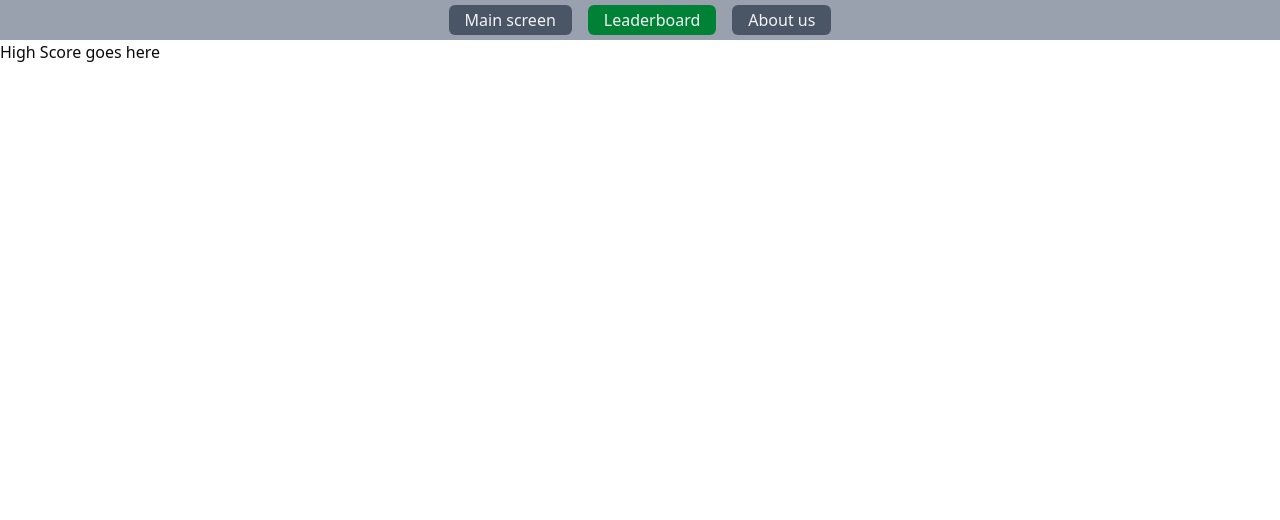
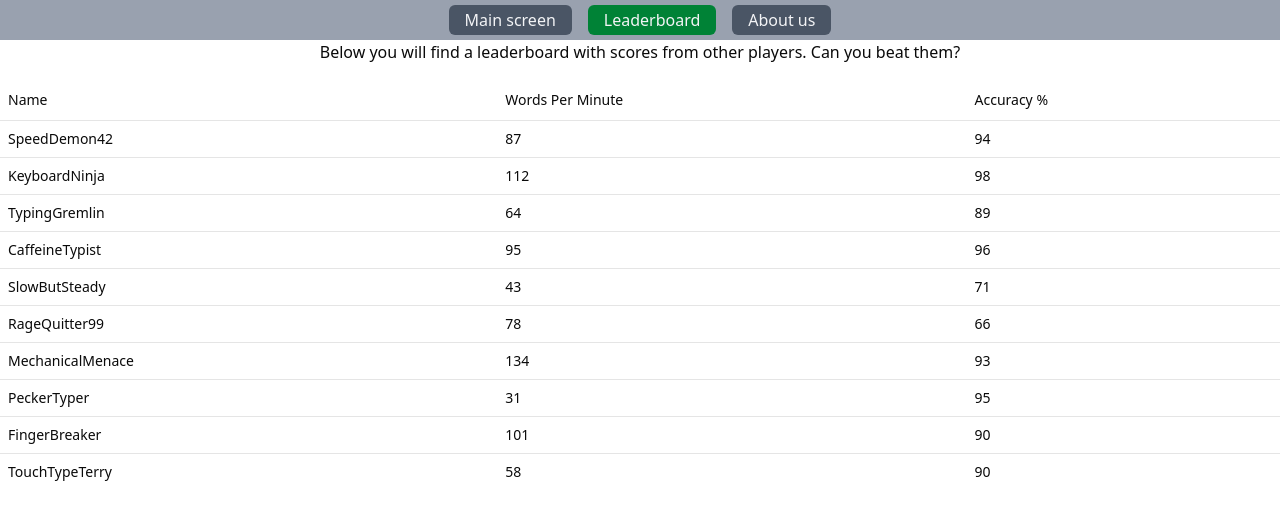
Before and after one commit to LukCen/nextyper, a Next.js app: page /hi-score in a window 1280 px wide. Shown: the top 520 px of the page. Built offline with nearby package versions, Linux system fonts and the light colour scheme.

Commit message:
leaderboard added - regular table for now, hardcoded

```diff
--- a/app/components/Leaderboard.tsx
+++ b/app/components/Leaderboard.tsx
@@ -1,9 +1,52 @@
 'use client'
-import React from 'react'
+
+import {
+  Table,
+  TableBody,
+  TableCell,
+  TableHead,
+  TableHeader,
+  TableRow,
+} from "@/components/ui/table"
+
+const dummyPlayers = [
+  { name: "SpeedDemon42", wpm: 87, accuracy: 94 },
+  { name: "KeyboardNinja", wpm: 112, accuracy: 98 },
+  { name: "TypingGremlin", wpm: 64, accuracy: 89 },
+  { name: "CaffeineTypist", wpm: 95, accuracy: 96 },
+  { name: "SlowButSteady", wpm: 43, accuracy: 71 },
+  { name: "RageQuitter99", wpm: 78, accuracy: 66 },
+  { name: "MechanicalMenace", wpm: 134, accuracy: 93 },
+  { name: "PeckerTyper", wpm: 31, accuracy: 95 },
+  { name: "FingerBreaker", wpm: 101, accuracy: 90 },
+  { name: "TouchTypeTerry", wpm: 58, accuracy: 90 },
+]
+
+
 
 const Leaderboard = () => {
   return (
-    <div>Leaderboard</div>
+    <main className="flex flex-col gap-4 items-center">
+      <h1>Below you will find a leaderboard with scores from other players. Can you beat them?</h1>
+      <Table>
+        <TableHeader>
+          <TableRow>
+            <TableHead>Name</TableHead>
+            <TableHead>Words Per Minute</TableHead>
+            <TableHead>Accuracy %</TableHead>
+          </TableRow>
+        </TableHeader>
+        <TableBody>
+          {dummyPlayers.map((p, i) => (
+            <TableRow key={i}>
+              <TableCell>{p.name}</TableCell>
+              <TableCell>{p.wpm}</TableCell>
+              <TableCell>{p.accuracy}</TableCell>
+            </TableRow>
+          ))}
+        </TableBody>
+      </Table>
+    </main>
   )
 }
 
--- a/app/hi-score/page.tsx
+++ b/app/hi-score/page.tsx
@@ -1,8 +1,12 @@
 'use client'
+
+import Leaderboard from "../components/Leaderboard"
 
 const page = () => {
   return (
-    <div>High Score goes here</div>
+    <>
+      <Leaderboard />
+    </>
   )
 }
 
--- /dev/null
+++ b/components/ui/table.tsx
@@ -0,0 +1,116 @@
+"use client"
+
+import * as React from "react"
+
+import { cn } from "@/lib/utils"
+
+function Table({ className, ...props }: React.ComponentProps<"table">) {
+  return (
+    <div
+      data-slot="table-container"
+      className="relative w-full overflow-x-auto"
+    >
+      <table
+        data-slot="table"
+        className={cn("w-full caption-bottom text-sm", className)}
+        {...props}
+      />
+    </div>
+  )
+}
+
+function TableHeader({ className, ...props }: React.ComponentProps<"thead">) {
+  return (
+    <thead
+      data-slot="table-header"
+      className={cn("[&_tr]:border-b", className)}
+      {...props}
+    />
+  )
+}
+
+function TableBody({ className, ...props }: React.ComponentProps<"tbody">) {
+  return (
+    <tbody
+      data-slot="table-body"
+      className={cn("[&_tr:last-child]:border-0", className)}
+      {...props}
+    />
+  )
+}
+
+function TableFooter({ className, ...props }: React.ComponentProps<"tfoot">) {
+  return (
+    <tfoot
+      data-slot="table-footer"
+      className={cn(
+        "border-t bg-muted/50 font-medium [&>tr]:last:border-b-0",
+        className
+      )}
+      {...props}
+    />
+  )
+}
+
+function TableRow({ className, ...props }: React.ComponentProps<"tr">) {
+  return (
+    <tr
+      data-slot="table-row"
+      className={cn(
+        "border-b transition-colors hover:bg-muted/50 data-[state=selected]:bg-muted",
+        className
+      )}
+      {...props}
+    />
+  )
+}
+
+function TableHead({ className, ...props }: React.ComponentProps<"th">) {
+  return (
+    <th
+      data-slot="table-head"
+      className={cn(
+        "h-10 px-2 text-left align-middle font-medium whitespace-nowrap text-foreground [&:has([role=checkbox])]:pr-0 [&>[role=checkbox]]:translate-y-[2px]",
+        className
+      )}
+      {...props}
+    />
+  )
+}
+
+function TableCell({ className, ...props }: React.ComponentProps<"td">) {
+  return (
+    <td
+      data-slot="table-cell"
+      className={cn(
+        "p-2 align-middle whitespace-nowrap [&:has([role=checkbox])]:pr-0 [&>[role=checkbox]]:translate-y-[2px]",
+        className
+      )}
+      {...props}
+    />
+  )
+}
+
+function TableCaption({
+  className,
+  ...props
+}: React.ComponentProps<"caption">) {
+  return (
+    <caption
+      data-slot="table-caption"
+      className={cn("mt-4 text-sm text-muted-foreground", className)}
+      {...props}
+    />
+  )
+}
+
+export {
+  Table,
+  TableHeader,
+  TableBody,
+  TableFooter,
+  TableHead,
+  TableRow,
+  TableCell,
+  TableCaption,
+}
```
